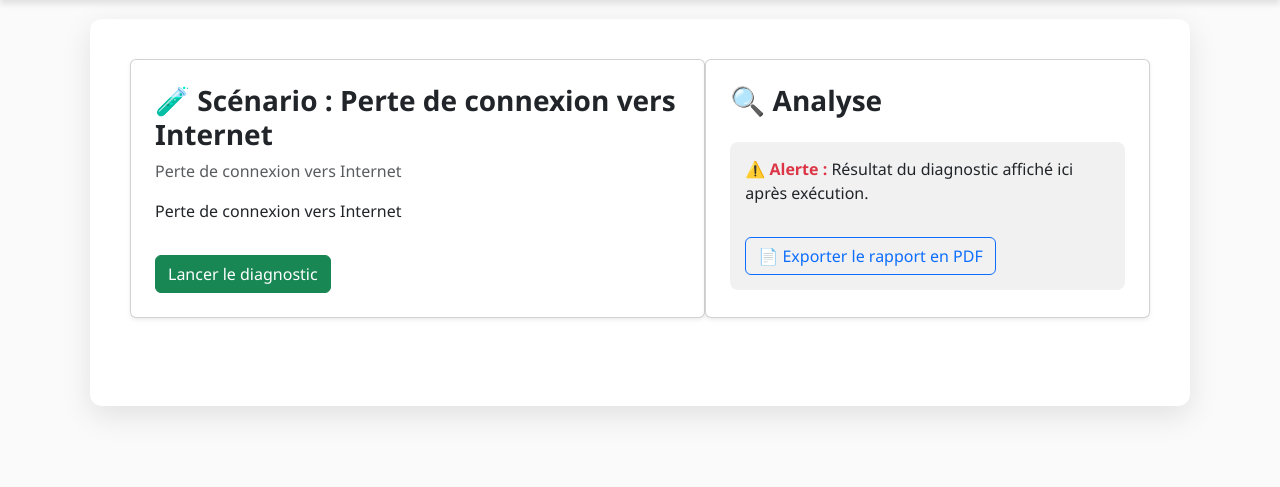
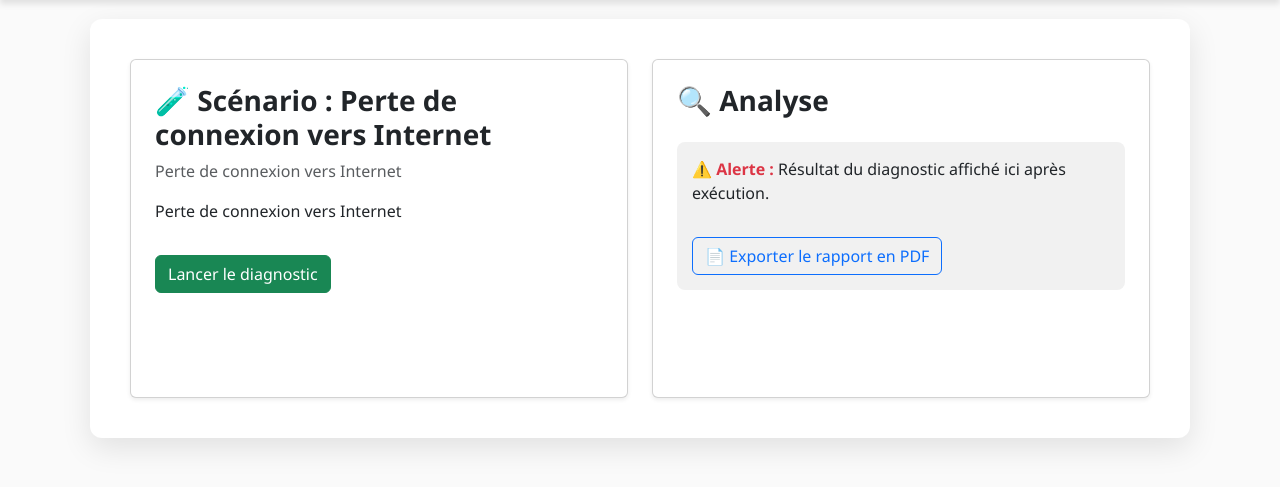
Before and after one commit to andinox/Projet-Python-TSP, a Django app: page /scenario/perte-de-connexion-vers-internet/ in a window 1280 px wide. Shown: the part 101-588 px from the top of the page. Run offline with Django 5.2, Linux system fonts and the light colour scheme; data comes from the database, SQL or seed files in the repository; parts of the project's set-up code (start-up, migrations or seed data) failed here and were passed over.

Commit message:
fix: update space btwn cards next time will need to have bigger width for analyse

```diff
--- a/DiagnosticTool/core/templates/core/scenario_details.html
+++ b/DiagnosticTool/core/templates/core/scenario_details.html
@@ -11,9 +11,10 @@
 {% endblock %}
 {% block content %}
 <div class="container mt-4">
-
+<div class="row g-4">
     <!-- Bloc scénario -->
-<section class="card mb-5 p-4 shadow-sm" style="margin-bottom: 5rem;">
+<div class="col-md-6">
+<section class="card h-100 p-4 shadow-sm" style="margin-bottom: 5rem;">
         <h2 class="card-title">🧪 Scénario : {{ scenario.name }}</h2>
         <p class="text-muted">{{ scenario }}</p>
         <p>{{ scenario.description }}</p>
@@ -25,9 +26,10 @@
             </button>
         </form>
     </section>
-
+</div>
+<div class="col-md-6">
     <!-- Bloc analyse -->
-<section class="card mb-5 p-4 shadow-sm">
+<section class="card h-100 p-4 shadow-sm">
         <h2 class="card-title">🔍 Analyse</h2>
         <div class="analysis-content mt-3">
 
@@ -51,6 +53,7 @@
 
         </div>
     </section>
-
+</div>
+</div>
 </div>
 {% endblock %}
```
